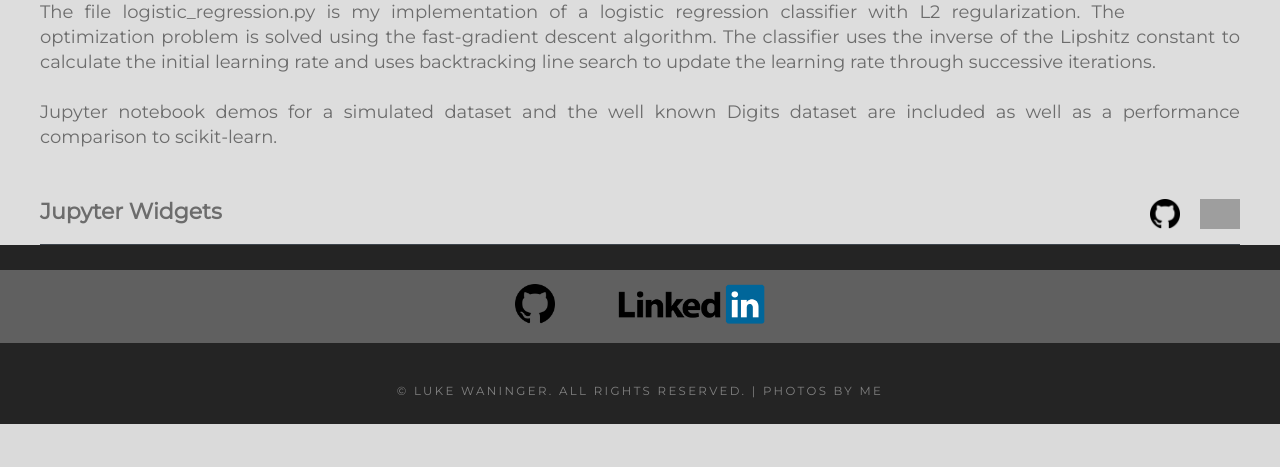
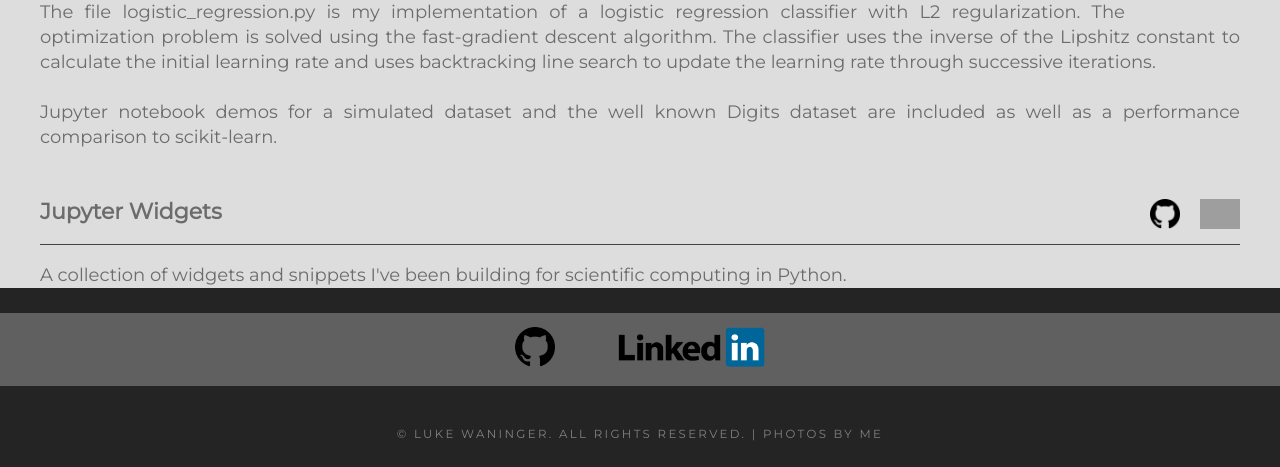
Before and after one commit to aajibad1/waninger, a Flask app: page /projects in a window 1280 px wide. Shown: the part 838-1305 px from the top of the page. Before the commit the page ends 1262 px from the top, so only its background shows below. Run offline with Flask 2, Linux system fonts and the light colour scheme; grey boxes are pictures that could not be loaded.

Commit message:
added infor for jupyter widgets project section

```diff
--- a/waninger/templates/projects.html
+++ b/waninger/templates/projects.html
@@ -90,7 +90,7 @@
                     <img src="{{ url_for('static', filename='github.png') }}" alt="Github"/>
                 </a>
             </div>
-            <p></p>
+            <p>A collection of widgets and snippets I've been building for scientific computing in Python.</p>
         </div>
     </div>
 {% endblock %}
```
